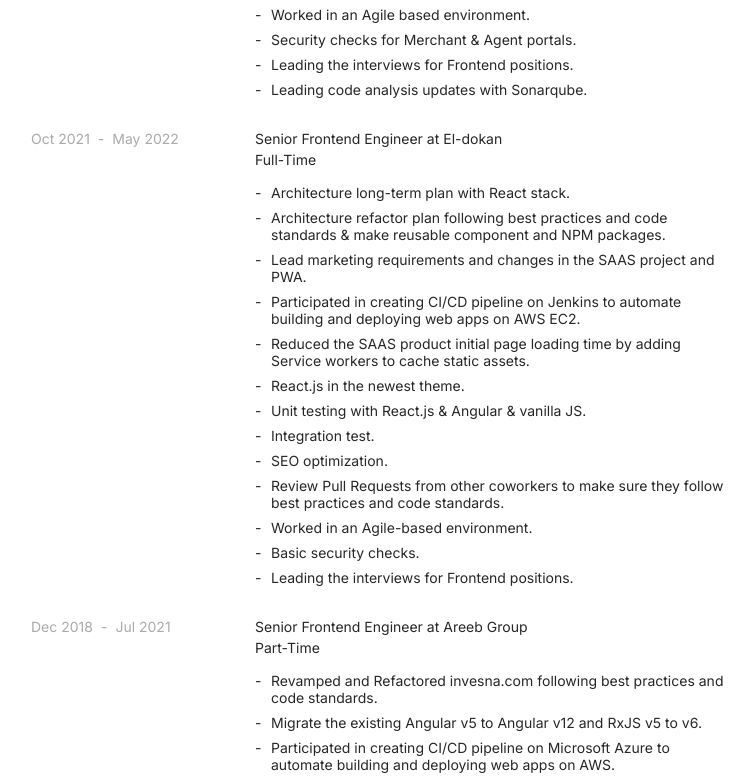
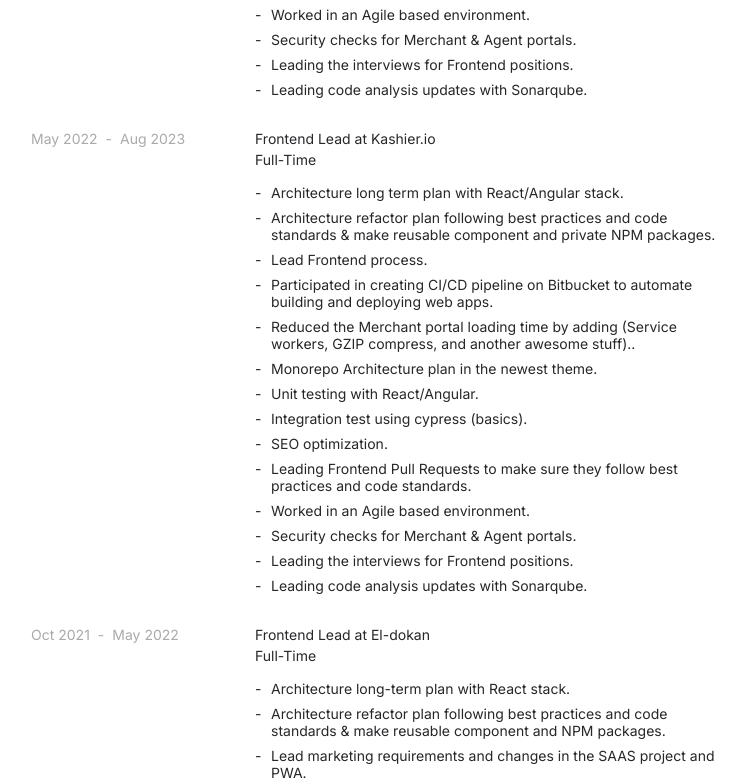
Before and after one commit to iMahmoudEmad/Mahmoud-EmadEldin-CV, a Next.js app: page /experience in a window 1280 px wide. Shown: the part 467-1249 px from the top of the page, without its empty margins (259-1013 px from the left). Built offline with nearby package versions, Linux system fonts and the light colour scheme.

Commit message:
Changed some data in exp

```diff
--- a/src/components/navbar/Navbar.tsx
+++ b/src/components/navbar/Navbar.tsx
@@ -68,7 +68,7 @@
             <ul className={styles.pages + " " + styles.me1}>
               {socialMedia.map((social) => (
                 <li className={styles.list} key={social.id}>
-                  <Link href={social.link} target="_blank" id={social.id}>
+                  <Link href={social.link} target="_blank" id={social.id} aria-label={social.name}>
                     <span className="sr-only">{social.name}</span>
                     <span className={styles.listIcon}>
                       {social.name === "twitter" && <FiTwitter />}
--- a/src/constants/experience.ts
+++ b/src/constants/experience.ts
@@ -13,13 +13,13 @@
 
 export const experiences: ExperienceI[] = [
   {
-    from: "May 2022",
+    from: "Sep 2023",
     to: "now",
     contract: "full-time",
     role: "Frontend Lead",
     company: {
-      name: "Kashier.io",
-      link: "https://kashier.io",
+      name: "Youxel",
+      link: "https://youxel.com/",
     },
     location: "Cairo, Egypt",
     responsibilities: [
@@ -40,10 +40,37 @@
     ],
   },
   {
+    from: "May 2022",
+    to: "Aug 2023",
+    contract: "full-time",
+    role: "Frontend Lead",
+    company: {
+      name: "Kashier.io",
+      link: "https://kashier.io",
+    },
+    location: "Cairo, Egypt",
+    responsibilities: [
+      "Architecture long term plan with React/Angular stack",
+      "Architecture refactor plan following best practices and code standards & make reusable component and private NPM packages",
+      "Lead Frontend process",
+      "Participated in creating CI/CD pipeline on Bitbucket to automate building and deploying web apps",
+      "Reduced the Merchant portal loading time by adding (Service workers, GZIP compress, and another awesome stuff).",
+      "Monorepo Architecture plan in the newest theme",
+      "Unit testing with React/Angular",
+      "Integration test using cypress (basics)",
+      "SEO optimization",
+      "Leading Frontend Pull Requests to make sure they follow best practices and code standards",
+      "Worked in an Agile based environment",
+      "Security checks for Merchant & Agent portals",
+      "Leading the interviews for Frontend positions",
+      "Leading code analysis updates with Sonarqube",
+    ],
+  },
+  {
     from: "Oct 2021",
     to: "May 2022",
     contract: "full-time",
-    role: "Senior Frontend Engineer",
+    role: "Frontend Lead",
     company: {
       name: "El-dokan",
       link: "https://www.el-dokan.com",
--- a/src/constants/socialLinks.ts
+++ b/src/constants/socialLinks.ts
@@ -9,19 +9,19 @@
   {
     name: "twitter",
     id: "twitter",
-    link: "/twitter",
+    link: "#twitter",
     isIconShown: true,
   },
   {
     name: "linkedIn",
     id: "linkedIn",
-    link: "/linkedin",
+    link: "#linkedin",
     isIconShown: true,
   },
   {
     name: "github",
     id: "github",
-    link: "/github",
+    link: "#github",
     isIconShown: true,
   },
 ];
--- a/src/pages/experience/index.tsx
+++ b/src/pages/experience/index.tsx
@@ -10,7 +10,6 @@
 
 export default function Home() {
   const authorYearBorn = 1996;
-  const authorAge = new Date().getFullYear() - authorYearBorn;
 
   return (
     <>
```
Also changed, not shown: 1 other file (tests, documents, lock files or other folders).
